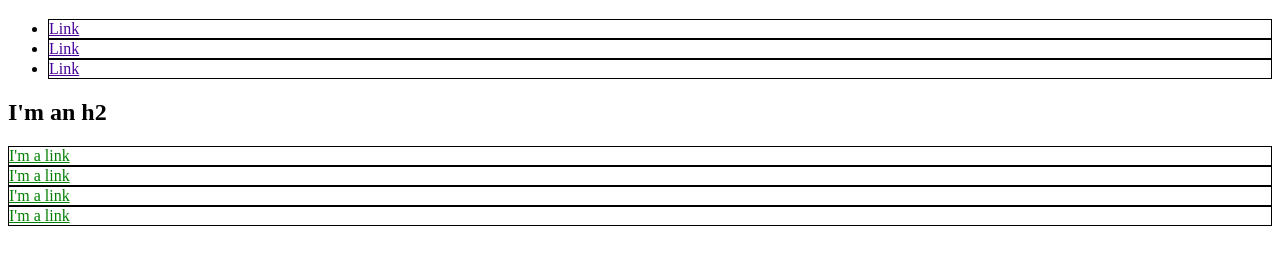
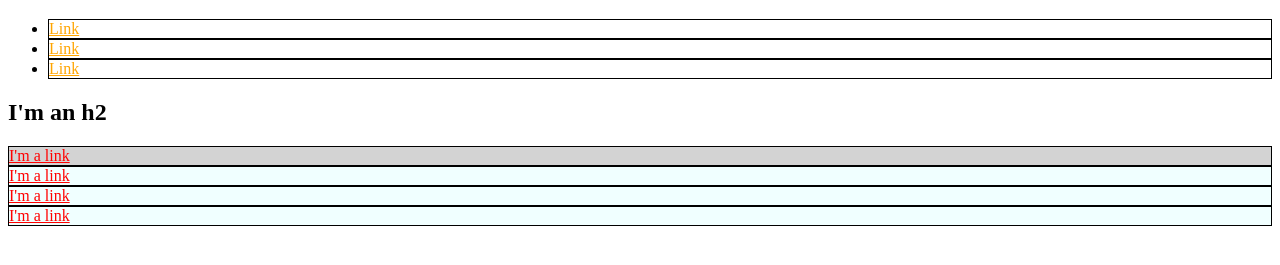
Before and after one commit to ElizabethVanDyke/elizabethvandyke.github.io, a plain HTML site: page index.html in a window 1280 px wide. Shown: the part 61-326 px from the top of the page. Drawn offline with Linux system fonts and the light colour scheme.

Commit message:
Add class and ids

```diff
--- a/index.html
+++ b/index.html
@@ -8,11 +8,23 @@
       {
         color: red;
       }
-      div
+      .bio-box
       {
         border:1px solid black;
       }
-      div a
+      .link
+      {
+        color: orange;
+      }
+      .background-change
+      {
+        background-color: azure;
+      }
+      #exec-bio
+      {
+        background-color: lightgrey;
+      }
+      .biobox a
       {
         color: green;
       }
@@ -31,26 +43,26 @@
     <h1>I'm an h1</h1>
     <ul>
       <li>
-        <a href="http://example.com/">Link</a>
+        <a class="link" href="http://example.com/">Link</a>
       </li>
       <li>
-        <a href="http://example.com/">Link</a>
+        <a class="link" href="http://example.com/">Link</a>
       </li>
       <li>
-        <a href="http://example.com/">Link</a>
+        <a class="link" href="http://example.com/">Link</a>
       </li>
     </ul>
     <h2>I'm an h2</h2>
-    <div>
+    <div id="exec-bio" class="bio-box background-change">
       <a href="http://example.com/">I'm a link</a>
     </div>
-    <div>
+    <div class="bio-box background-change">
       <a href="http://example.com/">I'm a link</a>
     </div>
-    <div>
+    <div class="bio-box background-change">
       <a href="http://example.com/">I'm a link</a>
     </div>
-    <div>
+    <div class="bio-box background-change">
       <a href="http://example.com/">I'm a link</a>
     </div>
   </body>
```
